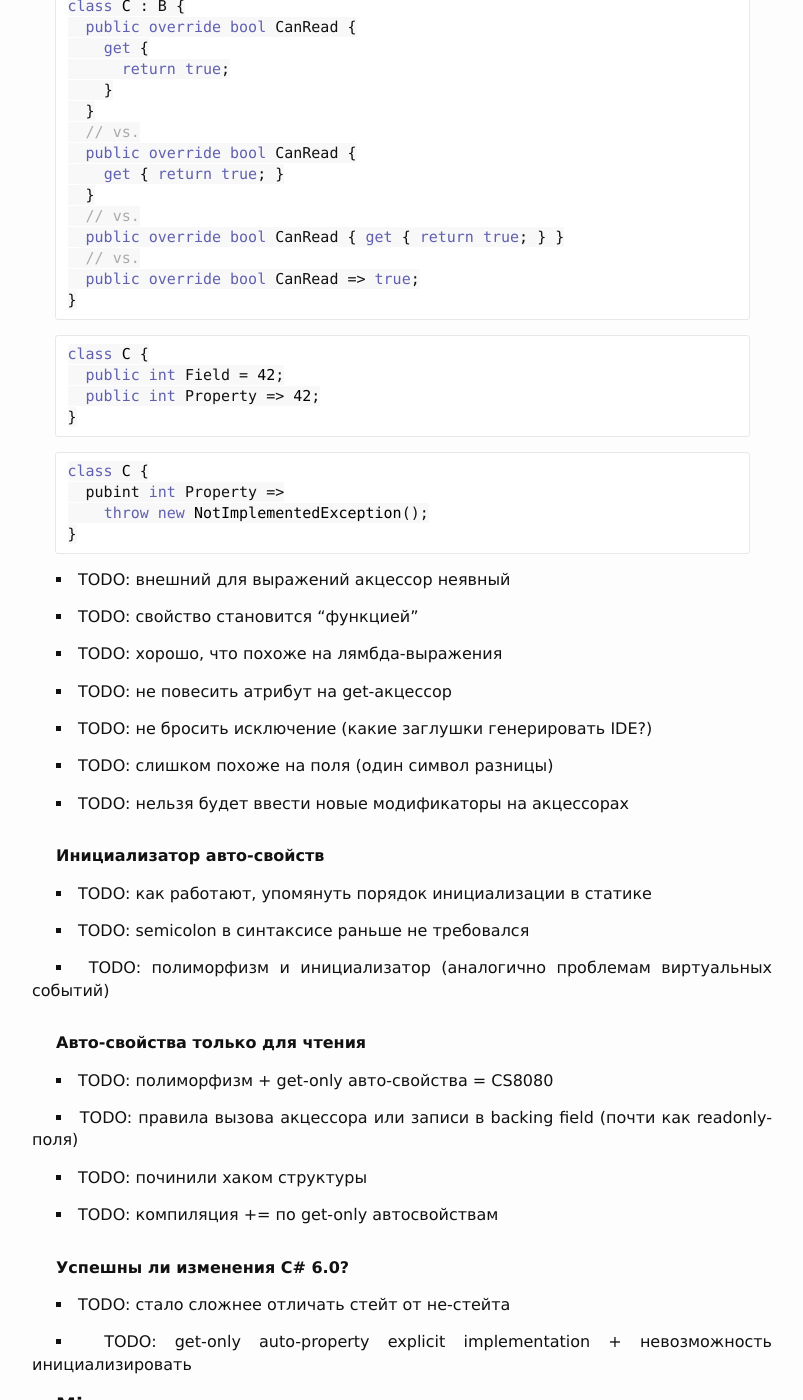
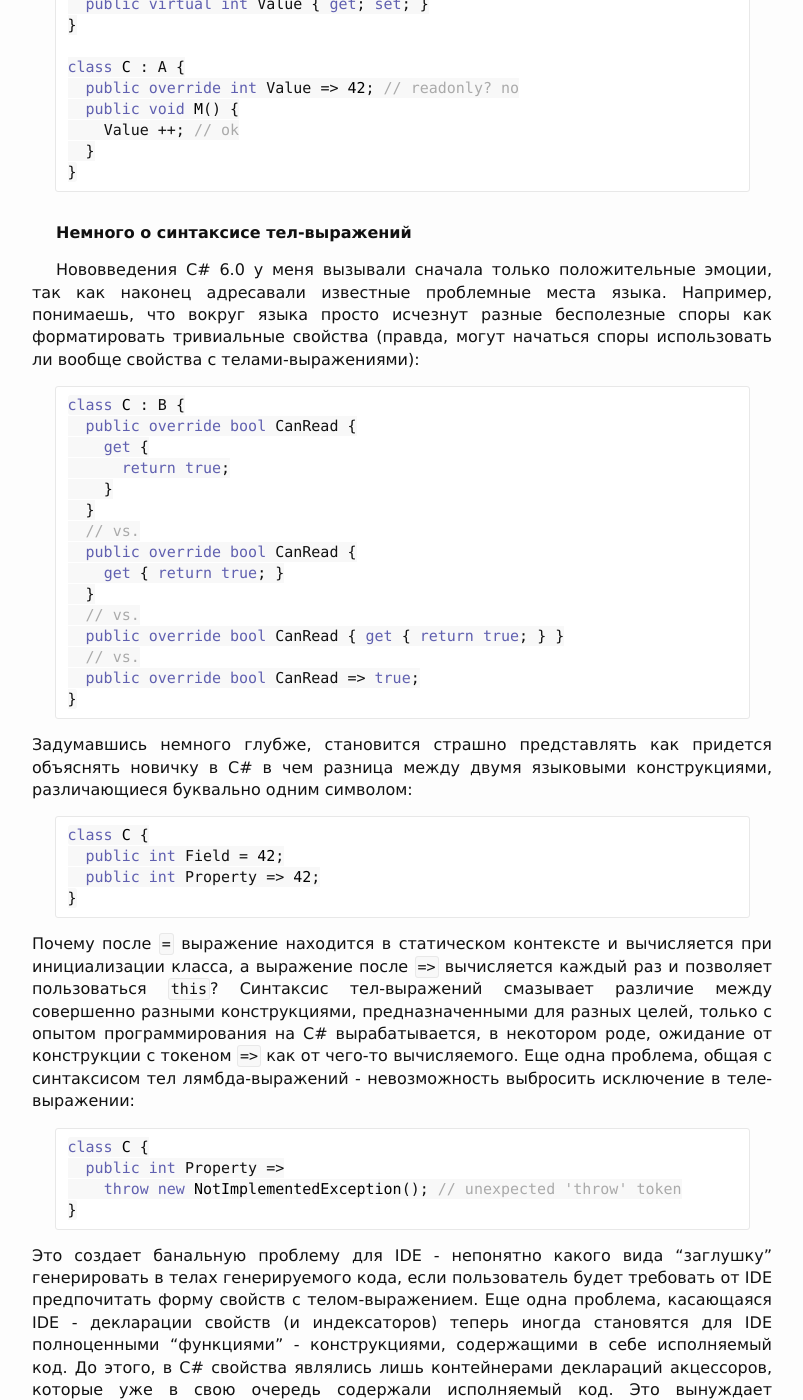
Before and after one commit to controlflow/controlflow.github.io, a Jekyll site: the page built from _posts/2015-04-08-csharp-properties-part5.markdown, in a window 1280 px wide and 1400 px high, scrolled down 2868 px. Shown: the whole window, without its empty margins (238-1041 px from the left). Built offline with Jekyll 4.4.1, drawn with Linux system fonts in a browser that asks for light colours; Markdown is read by kramdown in place of the engine named in the settings; comment, search, counter and statistics services are not loaded; some of the changed text lies outside the part shown.

Commit message:
Rename articles, part5 routine

````diff
--- a/_posts/2015-04-08-csharp-properties-part1.markdown
+++ b/_posts/2015-04-08-csharp-properties-part1.markdown
@@ -1,6 +1,6 @@
 ---
 layout: post
-title: "Наследие прошлого или property hell (часть 1)"
+title: "Дизайн и эволюция свойств в C# (часть 1)"
 date: 2015-04-08 17:52:00
 tags: csharp properties design
 ---
--- a/_posts/2015-04-08-csharp-properties-part2.markdown
+++ b/_posts/2015-04-08-csharp-properties-part2.markdown
@@ -1,6 +1,6 @@
 ---
 layout: post
-title: "Наследие прошлого или property hell (часть 2)"
+title: "Дизайн и эволюция свойств в C# (часть 2)"
 date: 2015-04-08 17:53:00
 tags: csharp properties design
 ---
--- a/_posts/2015-04-08-csharp-properties-part3.markdown
+++ b/_posts/2015-04-08-csharp-properties-part3.markdown
@@ -1,6 +1,6 @@
 ---
 layout: post
-title: "Наследие прошлого или property hell (часть 3)"
+title: "Дизайн и эволюция свойств в C# (часть 3)"
 date: 2015-04-08 17:54:00
 tags: csharp properties design
 ---
--- a/_posts/2015-04-08-csharp-properties-part4.markdown
+++ b/_posts/2015-04-08-csharp-properties-part4.markdown
@@ -1,6 +1,6 @@
 ---
 layout: post
-title: "Наследие прошлого или property hell (часть 4)"
+title: "Дизайн и эволюция свойств в C# (часть 4)"
 date: 2015-04-08 17:54:00
 tags: csharp properties design
 ---
--- a/_posts/2015-04-08-csharp-properties-part5.markdown
+++ b/_posts/2015-04-08-csharp-properties-part5.markdown
@@ -1,6 +1,6 @@
 ---
 layout: post
-title: "Наследие прошлого или property hell (часть 5)"
+title: "Дизайн и эволюция свойств в C# (часть 5)"
 date: 2015-04-08 17:54:00
 tags: csharp properties design
 ---
@@ -59,7 +59,7 @@
 
 Последий (на момент написания статьи) релиз языка C# 6.0 ознаменовал завершение более чем пятилетнего переписывания компиляторов C# и VB.NET на управляемый код, в ходе которого команда не ставила перед собой задачу внесения в язык каких-либо "больших" языковых средств. Сфокусировавшись на относительно мелких улучшениях, C# 6.0 делает попытки исправить значительные недостатки дизайна свойтств, что не может не радовать.
 
-### Синтаксис свойств с телом-выражением
+### Свойства с телом-выражением
 
 Программируя на языках с C-подобным синтаксисом, все мы сталкивались с большим количеством тривиальных методов-"однострочников", особенно состоящих из единственного `return`-statement'а. C# 6.0 пытается адресовать проблему синтаксического шума из-за необходимости в блоке и statement'е, вводя для деклараций методов (и операторов, но не конструкторов) синтаксис тел-выражений, аналогичных привычному C# разработчикам синтаксису тел лямбда-выражений:
 
@@ -98,17 +98,24 @@
 }
 ```
 
-Оба случая крайне редкие (за первый надо жестоко наказывать), поэтому ничего страшного в подобных ограничениях нет, лишь немного больше работы для IDE. Однако, из-за
+Оба случая крайне редкие (за первый надо жестоко наказывать), поэтому ничего страшного в подобных ограничениях нет, лишь немного больше работы для IDE. Однако, из-за таких мелочей мы на самом деле не можем полагаться, что каждое свойство только для чтения можно переписать в вид с телом-выражением. Более того, не смотря на синтаксис, который как-бы говорит "я - вычисляемое свойство только для чтения", из-за описанных ранее полиморфных акцессоров, свойство с телом-выражением вполне может быть доступно и для записи:
 
+```c#
+class A {
+  public virtual int Value { get; set; }
+}
 
-При этом,
+class C : A {
+  public override int Value => 42; // readonly? no
+  public void M() {
+    Value ++; // ok
+  }
+}
+```
 
+### Немного о синтаксисе тел-выражений
 
- Из этого следует не только очевидное
-
- следствие, о том что тела-выражения могут иметь
-
-
+Нововведения C# 6.0 у меня вызывали сначала только положительные эмоции, так как наконец адресавали известные проблемные места языка. Например, понимаешь, что вокруг языка просто исчезнут разные бесполезные споры как форматировать тривиальные свойства (правда, могут начаться споры использовать ли вообще свойства с телами-выражениями):
 
 ```c#
 class C : B {
@@ -128,7 +135,7 @@
 }
 ```
 
-
+Задумавшись немного глубже, становится страшно представлять как придется объяснять новичку в C# в чем разница между двумя языковыми конструкциями, различающиеся буквально одним символом:
 
 ```c#
 class C {
@@ -137,28 +144,17 @@
 }
 ```
 
+Почему после `=` выражение находится в статическом контексте и вычисляется при инициализации класса, а выражение после `=>` вычисляется каждый раз и позволяет пользоваться `this`? Синтаксис тел-выражений смазывает различие между совершенно разными конструкциями, предназначенными для разных целей, только с опытом программирования на C# вырабатывается, в некотором роде, ожидание от конструкции с токеном `=>` как от чего-то вычисляемого. Еще одна проблема, общая с синтаксисом тел лямбда-выражений - невозможность выбросить исключение в теле-выражении:
+
 ```c#
 class C {
-  pubint int Property =>
-    throw new NotImplementedException();
+  public int Property =>
+    throw new NotImplementedException(); // unexpected 'throw' token
 }
 ```
 
+Это создает банальную проблему для IDE - непонятно какого вида "заглушку" генерировать в телах генерируемого кода, если пользователь будет требовать от IDE предпочитать форму свойств с телом-выражением. Еще одна проблема, касающаяся IDE - декларации свойств (и индексаторов) теперь иногда становятся для IDE полноценными "функциями" - конструкциями, содержащими в себе исполняемый код. До этого, в C# свойства являлись лишь контейнерами деклараций акцессоров, которые уже в свою очередь содержали исполняемый код. Это вынуждает переписать всю функциональность, вычисляющую по синтаксическому дереву в каком свойстве/акцессоре находится тот или иной исполняемый код.
 
-
-
-
-
-
-
-
-* TODO: внешний для выражений акцессор неявный
-* TODO: свойство становится "функцией"
-* TODO: хорошо, что похоже на лямбда-выражения
-* TODO: не повесить атрибут на get-акцессор
-* TODO: не бросить исключение (какие заглушки генерировать IDE?)
-* TODO: слишком похоже на поля (один символ разницы)
-* TODO: нельзя будет ввести новые модификаторы на акцессорах
 
 ### Инициализатор авто-свойств
 
````
